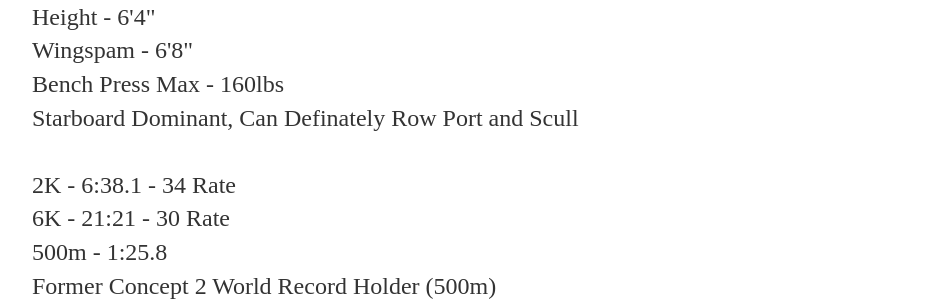
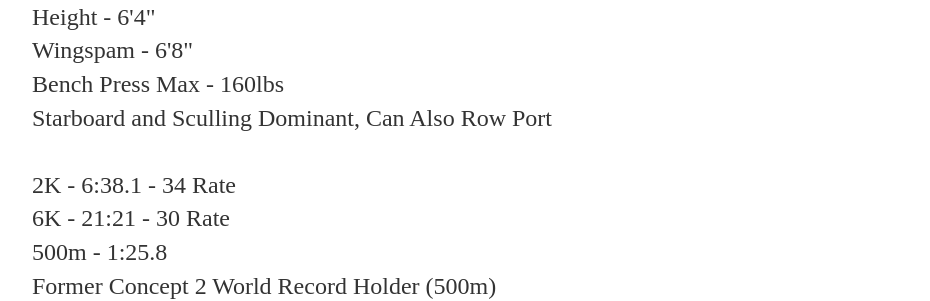
Before and after one commit to ChandlerScheurkogel/ChandlerScheurkogel.github.io, a Jekyll site: the page built from rowing/index.html, in a window 1280 px wide. Shown: the part 398-699 px from the top of the page, without its empty margins (160-1090 px from the left). Built offline with Jekyll 4.4.1, drawn with Linux system fonts in a browser that asks for light colours; nearby versions of some CDN libraries; library files that are not in the unit come from our copies.

Commit message:
Update index.html

```diff
--- a/rowing/index.html
+++ b/rowing/index.html
@@ -6,7 +6,7 @@
 		<div class="rowing">
 			<h1>Rowing</h1>
 
-			<p>Here are some basic stats, if you would like more, feel free to <a href="mailto:chandlerscheurkogel@gmail.com"><i>email</i></a> me at <b><i>ChandlerScheurkogel@gmail.com</i></b><BR> <BR> Club - Saugatuck<BR>Birthdate - September 11th, 2000<BR>Weight - 177lbs<BR>Height - 6'4"<BR>Wingspam - 6'8"<BR>Bench Press Max - 160lbs<BR>Starboard Dominant, Can Definately Row Port and Scull<BR><BR>2K - 6:38.1 - 34 Rate<BR>6K - 21:21 - 30 Rate<BR>500m - 1:25.8<BR>Former Concept 2 World Record Holder (500m)<BR>Current Concept 2 American Record Holder (500m) for 9 months now (As of 04/28/2016)<BR>Youngest Athlete on Saugatuck Varsity Team<BR>3rd Place Grand/A Final - San Diego Crew Classic 2V 8+<BR></p>
+			<p>Here are some basic stats, if you would like more, feel free to <a href="mailto:chandlerscheurkogel@gmail.com"><i>email</i></a> me at <b><i>ChandlerScheurkogel@gmail.com</i></b><BR> <BR> Club - Saugatuck<BR>Birthdate - September 11th, 2000<BR>Weight - 177lbs<BR>Height - 6'4"<BR>Wingspam - 6'8"<BR>Bench Press Max - 160lbs<BR>Starboard and Sculling Dominant, Can Also Row Port<BR><BR>2K - 6:38.1 - 34 Rate<BR>6K - 21:21 - 30 Rate<BR>500m - 1:25.8<BR>Former Concept 2 World Record Holder (500m)<BR>Current Concept 2 American Record Holder (500m) for 9 months now (As of 04/28/2016)<BR>Youngest Athlete on Saugatuck Varsity Team<BR>3rd Place Grand/A Final - San Diego Crew Classic 2V 8+<BR></p>
 
 			<ul class="contacts">
 				<li><a href="#">@TwitterHandle</a></li>
```
